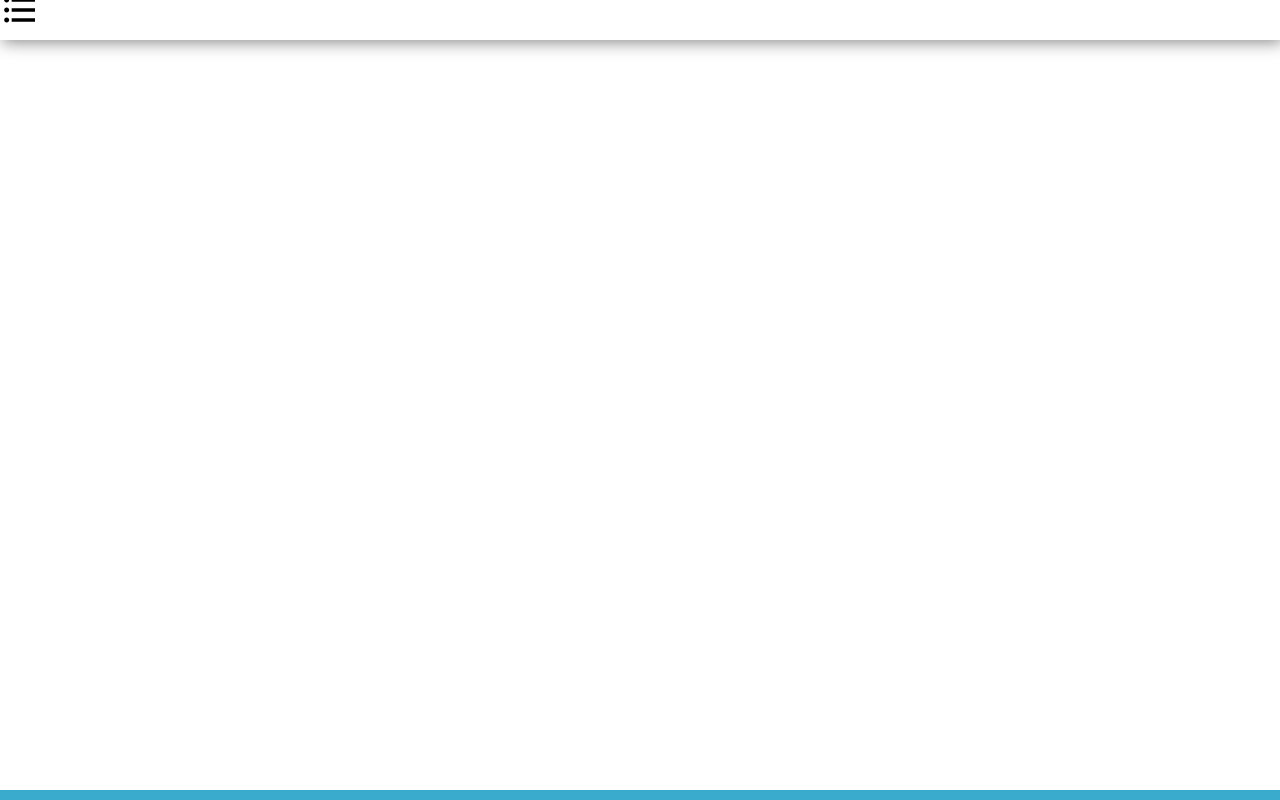
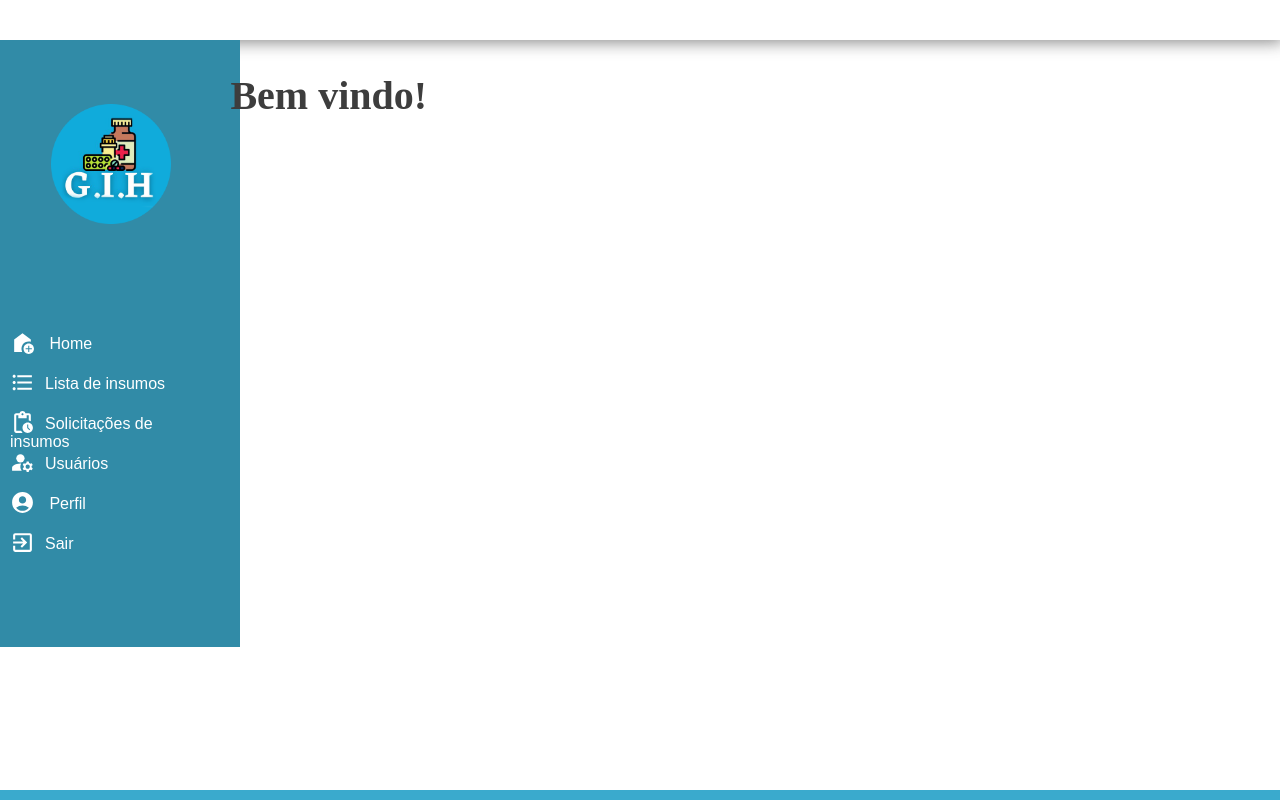
Before and after one commit to DaviAlvesAWSD/GIHDesktop, a React (Vite) app: page /Home in a window 1280 px wide. Built offline with nearby package versions, Linux system fonts and the light colour scheme.

Commit message:
atualização 08-05-2023-19h18

```diff
--- a/package.json
+++ b/package.json
@@ -17,7 +17,7 @@
     "react-router-dom": "^6.11.1"
   },
   "devDependencies": {
-    "@types/node": "^20.1.0",
+    "@types/node": "^20.1.1",
     "@types/react": "^18.0.28",
     "@types/react-dom": "^18.0.11",
     "@typescript-eslint/eslint-plugin": "^5.57.1",
--- a/src/pages/Home/index.jsx
+++ b/src/pages/Home/index.jsx
@@ -1,16 +1,72 @@
 import styles from './styles.module.css';
 import { FaBeer } from 'react-icons/fa';
-import { MdFormatListBulleted } from "react-icons/md";
+import { useNavigate } from 'react-router-dom';
+import {
+  MdFormatListBulleted,
+  MdAccountCircle,
+  MdAddHome,
+  MdExitToApp,
+  MdManageAccounts,
+  MdPendingActions,
+} from 'react-icons/md';
 
 // @ts-ignore
-import MenuIcon from '../../assets/imagem/menuIcon.png';
+import logoLogin from '../../assets/imagem/logo.png';
 
-export function Home(){
-    return (
-        <div className={styles.container}>
-            <div className={styles.navbar}>
-              <MdFormatListBulleted className={styles.menuIcon} />
-            </div>
+export function Home() {
+  const navigate = useNavigate();
+
+  const goToExit = () => {
+    navigate('/');
+  };
+
+  return (
+    <div className={styles.container}>
+      <div className={styles.navbar}></div>
+      <div className={styles.sidebar}>
+        <div className={styles.sideHeader}>
+          <img className={styles.logo} src={logoLogin} alt="" />
         </div>
-    );
+        <div className={styles.sideContent}>
+          <div className={styles.sidebarBtn}>
+            <p className={styles.sidebarBtnContent}>
+              <MdAddHome className={styles.incons} /> Home
+            </p>
+          </div>
+          <div className={styles.sidebarBtn}>
+            <p className={styles.sidebarBtnContent}>
+              <MdFormatListBulleted className={styles.incons} />
+              Lista de insumos
+            </p>
+          </div>
+          <div className={styles.sidebarBtn}>
+            <p className={styles.sidebarBtnContent}>
+              <MdPendingActions className={styles.incons} />
+              Solicitações de insumos
+            </p>
+          </div>
+          <div className={styles.sidebarBtn}>
+            <p className={styles.sidebarBtnContent}>
+              <MdManageAccounts className={styles.incons} />
+              Usuários
+            </p>
+          </div>
+          <div className={styles.sidebarBtn}>
+            <p className={styles.sidebarBtnContent}>
+              <MdAccountCircle className={styles.incons} /> Perfil
+            </p>
+          </div>
+          <div className={styles.sidebarBtn} onClick={goToExit}>
+            <p className={styles.sidebarBtnContent}>
+              <MdExitToApp className={styles.incons} />
+              Sair
+            </p>
+          </div>
+        </div>
+      </div>
+      <div className={styles.content}>
+        <span className={styles.textContent}> Bem vindo!</span>
+      </div>
+    </div>
+  );
 }
--- a/src/pages/Home/styles.module.css
+++ b/src/pages/Home/styles.module.css
@@ -1,4 +1,4 @@
-.container{
+.container {
   width: 100vw;
   height: 100vh;
   margin-top: -8.6pc;
@@ -6,17 +6,79 @@
   padding: 0;
 }
 
-.navbar{
+.navbar {
   width: 100%;
   height: 50px;
 
   box-shadow: 2px 2px 15px 0.5px rgba(61, 61, 61, 0.603);
 }
 
-.menuIcon{
+.logo {
+  width: 120px;
+}
+
+.menuIcon {
   font-size: 40px;
 }
 
-.menuIcon:hover{
+.menuIcon:hover {
   cursor: pointer;
 }
+
+.sidebar {
+  height: 607px;
+  width: 240px;
+  background-color: #318ba7;
+}
+
+.sideHeader {
+  position: absolute;
+  top: 13%;
+  left: 4%;
+}
+
+.sideContent {
+  padding: 0;
+  position: absolute;
+  top: 40%;
+  width: 17.7%;
+}
+
+.sidebarBtn {
+  padding: 10px;
+  width: 100%;
+  height: 40px;
+}
+
+.sidebarBtn:hover {
+  cursor: pointer;
+  background-color: #b3edff7c;
+  opacity: 0.8;
+}
+
+.sidebarBtnContent {
+  color: white;
+  font-family: Arial, Helvetica, sans-serif;
+}
+
+.incons {
+  margin-right: 10px;
+  margin-bottom: -6.5px;
+  font-size: 25px;
+}
+
+.content {
+  position: fixed;
+  width: 80%;
+  height: 600px;
+
+  top: 9%;
+  left: 18%;
+}
+
+.textContent {
+  font-size: 40px;
+  font-weight: bold;
+
+  color: rgb(61, 61, 61);
+}
```
Also changed, not shown: 1 other file (tests, documents, lock files or other folders). Lines whose indentation alone changed are shown as unchanged.
